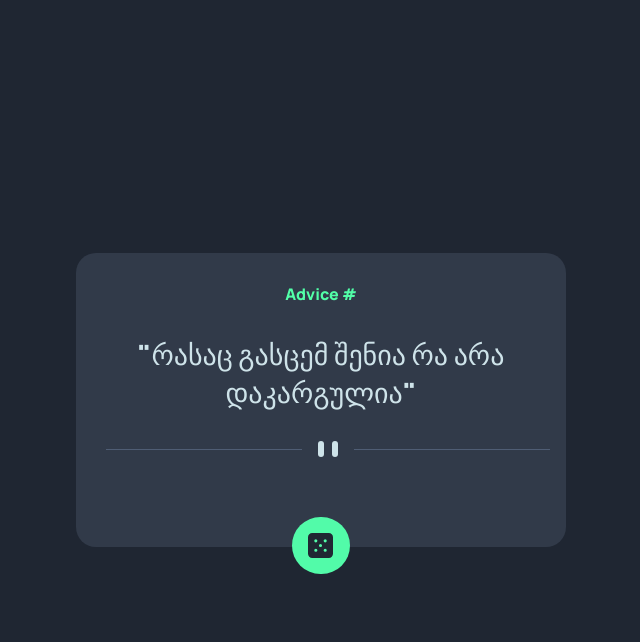
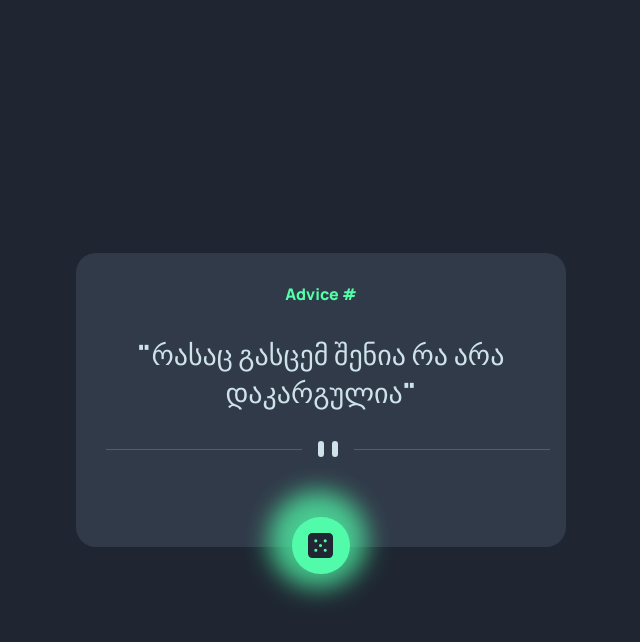
Before and after one commit to anidze/advice-generator, a plain HTML site: page index.html in a window 1280 px wide. In both pictures the pointer is over the element 640 px from the left and 545 px from the top of the page. Shown: the whole page, without its empty margins (319-959 px from the left). Drawn offline with Linux system fonts and the light colour scheme.

Commit message:
add hover effect

```diff
--- a/style.css
+++ b/style.css
@@ -49,6 +49,9 @@ p{
     background-color: #52fba9;
     margin: 25px;
 }
+.dashCircle:hover{
+  box-shadow: -3px -6px 24px 20px rgba(82,251,169,0.75);
+}
 .dashCircle > img{
     height: 25px;
     width: 25px;
```
